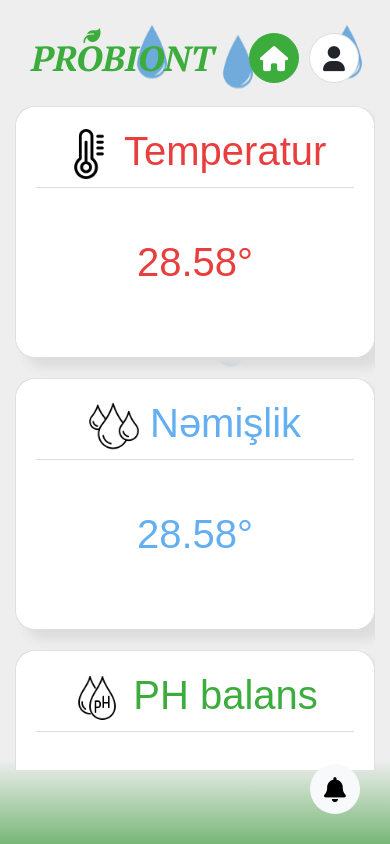
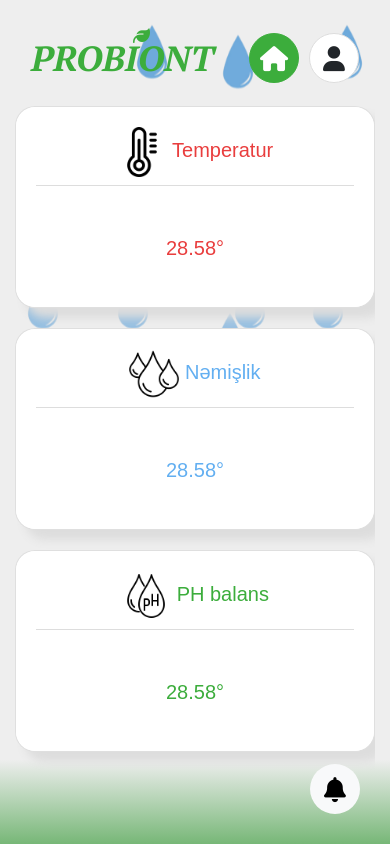
Before and after one commit to TheCodeFather0/Probiont, a plain HTML site: page index.html in a window 390 px wide. Drawn offline with nearby package versions, Linux system fonts and the light colour scheme.

Commit message:
some css code changed

```diff
--- a/css/style.css
+++ b/css/style.css
@@ -364,8 +364,10 @@ body{
     width: calc(100% - 20px);
 }
 
-
-@media screen and (max-width:960px) {
+@media screen and (max-width:992px) {
+    h1 {
+        font-size: 20px;
+    }
    #navbarScroll ul {
     flex-direction: row !important;
     justify-content: flex-end !important;
@@ -374,4 +376,12 @@ body{
    .navbar-brand {
     width: 150px !important;
    }
+
+   .fa-leaf {
+    left: 68%;
+    }
+
+    .card-body {
+        height: 200px;
+    }
 }
```
